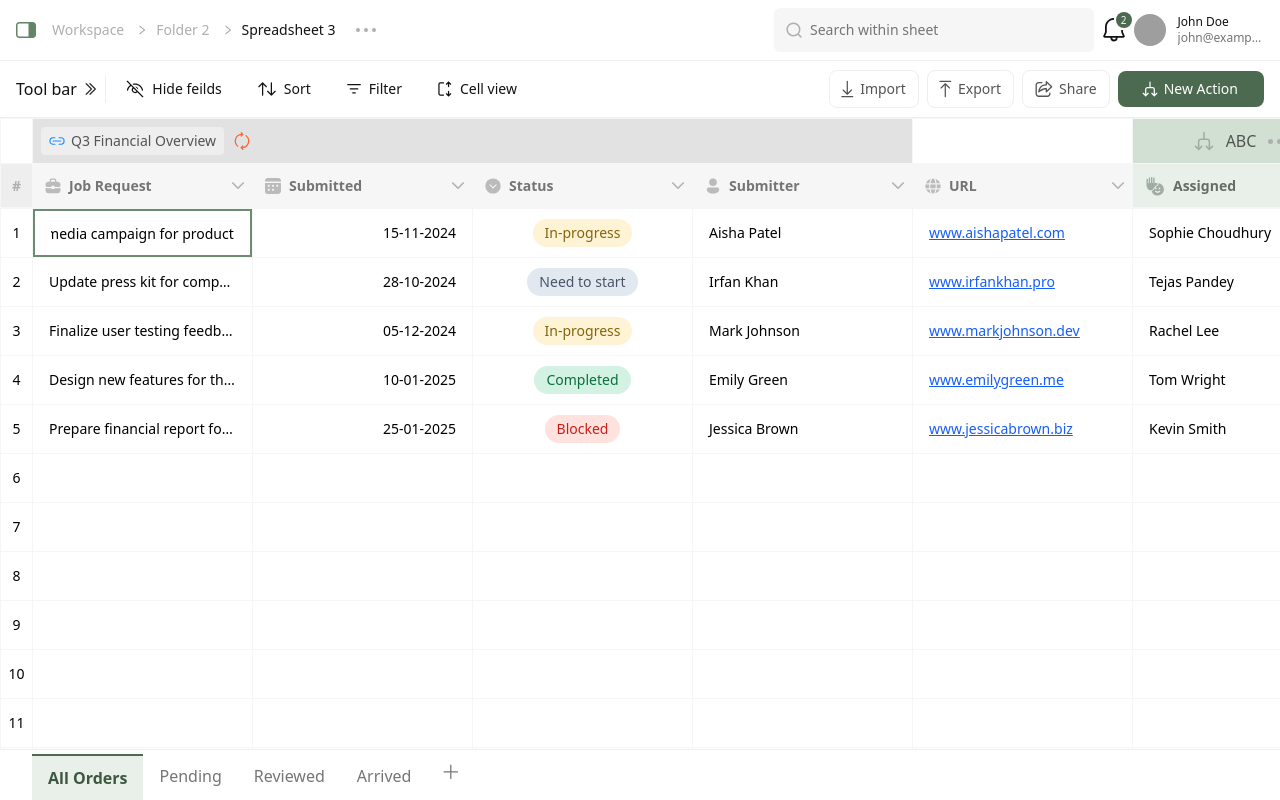
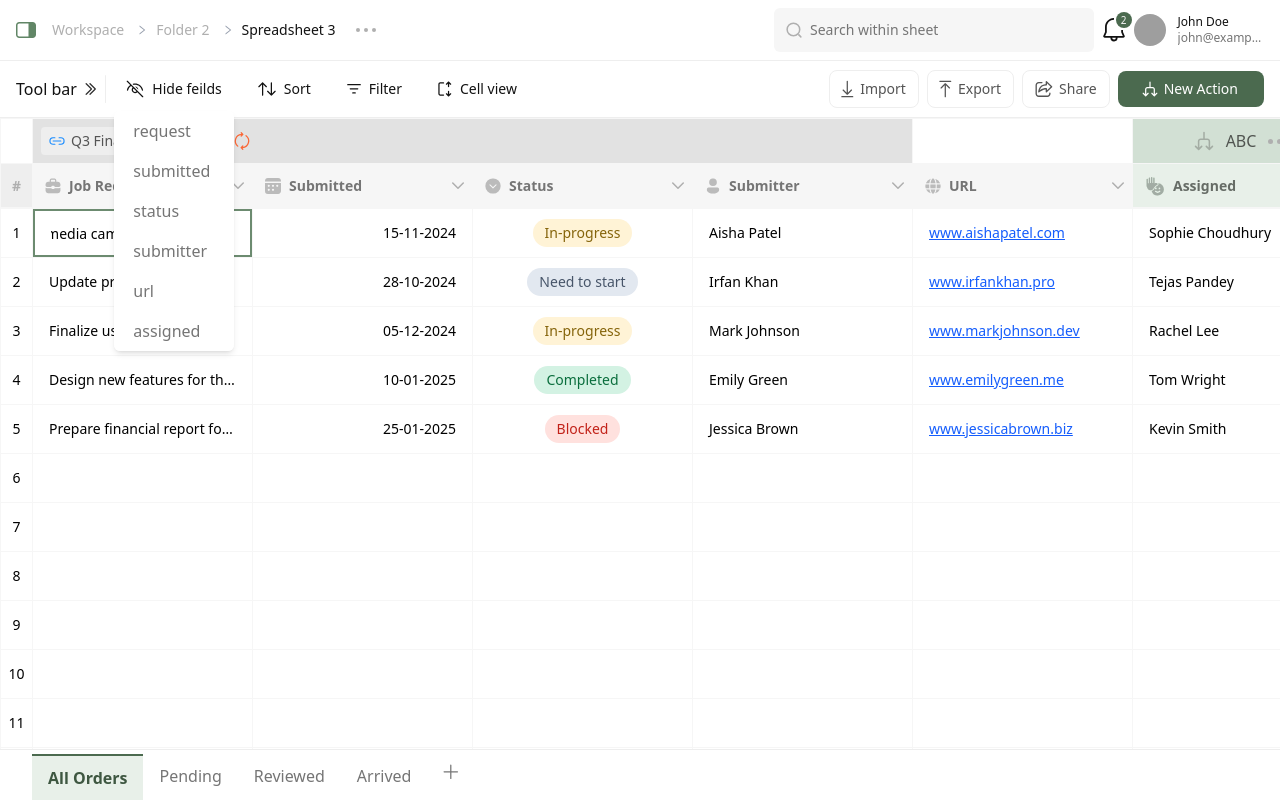
Before and after one commit to akshitha143/Inscripts-task, a React (Vite) app: page / in a window 1280 px wide. Both pictures are taken after a click on the element "Hide feilds". Built offline with nearby package versions, Linux system fonts and the light colour scheme; grey boxes are pictures that could not be loaded.

Commit message:
adding hide toggle of the table colums using drop down ui by selecting in it with help of conext api for centerlized storage of data

```diff
--- a/src/components/common/ToolBar.tsx
+++ b/src/components/common/ToolBar.tsx
@@ -1,5 +1,5 @@
 
-import React from "react"
+import React, { useState } from "react"
 
 //icons
 import { Download,Upload,Share,Group } from "../icons";
@@ -8,13 +8,16 @@ import { Download,Upload,Share,Group } from "../icons";
 //types
 import type { IBasicFCProps } from "../../types"
 import Button from "../ui/Button";
+import DropDown from "../ui/DropDown";
 
 const handelInteraction = (input:string)=>{
     console.log("you Click "+ input+ " Button");
 }
 
 const ToolBar: React.FC<IBasicFCProps> = ()=>{
-
+    const [open,setOpen] = useState(false);
+    const [value,setValue] = useState("");
+    console.log(open);
     return(
         <>
             <div className="w-full h-auto bg-white flex flex-row flex-wrap md:flex-nowrap justify-start items-center md:px-4 md:py-2 border-b border-[#EEEEEE]">
@@ -31,11 +34,15 @@ const ToolBar: React.FC<IBasicFCProps> = ()=>{
                     </div>
                 </div>
                 <div className="grow h-full flex flex-row justify-evenly md:justify-start items-center gap-3 hover:cursor-pointer py-1 md:py-0">
-                    <div onClick={()=>{handelInteraction("Hide feilds")}} className="w-auto h-auto flex flex-row items-center gap-2 py-2 px-3">
+                    <div onClick={()=>{
+                                        handelInteraction("Hide feilds");
+                                        setOpen(!open);
+                                    }} className="relative w-auto h-auto flex flex-row items-center gap-2 py-2 px-3">
                         <svg width="18" height="18" viewBox="0 0 18 18" fill="none" xmlns="http://www.w3.org/2000/svg">
                             <path d="M0.849718 0.849722C0.627831 1.07161 0.607658 1.41883 0.789204 1.66351L0.849718 1.73361L4.21186 5.09575C2.6102 6.2203 1.41314 7.89993 0.91573 9.88699C0.831909 10.2218 1.03541 10.5612 1.37025 10.645C1.7051 10.7289 2.0445 10.5254 2.12832 10.1905C2.56955 8.42789 3.65926 6.94956 5.1118 5.99543L6.61982 7.50354C6.03023 8.10482 5.66666 8.92854 5.66666 9.83718C5.66666 11.6781 7.15905 13.1705 8.99999 13.1705C9.90864 13.1705 10.7324 12.807 11.3336 12.2174L16.2664 17.1503C16.5105 17.3944 16.9062 17.3944 17.1503 17.1503C17.3722 16.9284 17.3923 16.5812 17.2108 16.3365L17.1503 16.2664L12.0557 11.1712L12.0567 11.17L11.0566 10.1718L8.66497 7.78065L8.66666 7.78L6.26564 5.38152L6.26666 5.38L5.32226 4.4379L1.7336 0.849722C1.48953 0.605645 1.0938 0.605645 0.849718 0.849722ZM7.50339 8.38789L10.4493 11.3338C10.0743 11.697 9.56326 11.9205 8.99999 11.9205C7.8494 11.9205 6.91666 10.9878 6.91666 9.83718C6.91666 9.27392 7.14019 8.76287 7.50339 8.38789ZM8.99999 3.58333C8.16644 3.58333 7.35761 3.70672 6.59257 3.9375L7.62338 4.96766C8.06988 4.87943 8.53033 4.83333 8.99999 4.83333C12.2692 4.83333 15.0916 7.06688 15.8726 10.1943C15.9562 10.5292 16.2955 10.7329 16.6304 10.6492C16.9653 10.5656 17.169 10.2263 17.0854 9.89142C16.1661 6.2106 12.8463 3.58333 8.99999 3.58333ZM9.16223 6.50773L12.33 9.675C12.2452 7.9609 10.8727 6.5897 9.16223 6.50773Z" fill="#121212"/>
                         </svg>
                         <span className="hidden md:block text-sm font-light text-[#121212]">Hide feilds</span>
+                        {open && <DropDown setOpen={setOpen} value={value} onChange={setValue}/>}
                     </div>
                     <div onClick={()=>{handelInteraction("Sort")}} className="w-auto h-auto flex flex-row items-center gap-2 py-2 px-3 hover:cursor-pointer">
                         <svg width="18" height="14" viewBox="0 0 18 14" fill="none" xmlns="http://www.w3.org/2000/svg">
--- a/src/components/table/NewTable.tsx
+++ b/src/components/table/NewTable.tsx
@@ -9,11 +9,13 @@ import TableCell from "./TableCell";
 import columns from "./colums";
 import { useEffect, useMemo, useState } from "react";
 import DeafultHeader from "./DeafultHeader";
+import { useMainContext } from "../../hooks/useMainContext";
 
 
 const SpreadsheetTable = () => {
     const [data ,setData] = useState(mockData);
     const [selectedCell,setSelectedCell] = useState({row:0,col:1});
+    const {columnVisibility,handleColumnVisibilityChange} = useMainContext();
 
     const table = useReactTable({
         data: data,
@@ -22,6 +24,10 @@ const SpreadsheetTable = () => {
         columnResizeDirection: "ltr",
         getCoreRowModel: getCoreRowModel(),
         enableColumnResizing: true,
+        state:{
+            columnVisibility,
+        },
+        onColumnVisibilityChange: handleColumnVisibilityChange,
         defaultColumn: {
         size: 220,
         minSize: 32,
--- /dev/null
+++ b/src/components/ui/DropDown.tsx
@@ -0,0 +1,43 @@
+import clsx from "clsx"
+import { useContext, type Dispatch,type SetStateAction } from "react";
+import MainContext from "../../context/MainContext";
+
+
+interface IDropDownPros{
+    value?:string,
+    setOpen: Dispatch<SetStateAction<boolean>>,
+    onChange: Dispatch<SetStateAction<string>>
+}
+
+
+const DropDown:React.FC<IDropDownPros> = ({onChange,setOpen})=>{
+    const {handleColumnVisibilityChange} = useContext(MainContext)!;
+    const options = ["request","submitted","status","submitter","url","assigned","priority","dueDate","value"]
+    return(
+        <ul className="absolute left-0 top-full z-50 mt-1 w-[120px] bg-white rounded-md shadow-md max-h-60 overflow-auto">
+          {options.map((opt,id) => (
+            <li
+              key={id}
+              onClick={(e) => {
+                e.stopPropagation();
+                setOpen(false);
+                onChange(opt);
+                handleColumnVisibilityChange((old)=>(
+                    {
+                        ...old,
+                        [opt]: !old[opt]
+                    }
+                ))
+              }}
+              className={clsx(
+                "px-4 py-2 text-[#757575] border-l-3 border-transparent hover:font-medium hover:border-[#3E5741] hover:bg-[#E8F0E9] hover:text-[#3E5741] cursor-pointer",
+              )}
+            >
+              {opt}
+            </li>
+          ))}
+        </ul>
+    )
+}
+
+export default DropDown;
--- /dev/null
+++ b/src/context/MainContext.tsx
@@ -0,0 +1,35 @@
+// ColumnVisibilityContext.tsx
+import { createContext, useState } from "react";
+import type { OnChangeFn, VisibilityState } from "@tanstack/react-table";
+
+type MainContextType = {
+  columnVisibility: VisibilityState;
+  setColumnVisibility: React.Dispatch<React.SetStateAction<VisibilityState>>;
+  handleColumnVisibilityChange: OnChangeFn<VisibilityState>;
+};
+
+const MainContext = createContext<MainContextType | undefined>(
+  undefined
+);
+
+export const MainProvider = ({ children }: { children: React.ReactNode }) => {
+  const [columnVisibility, setColumnVisibility] = useState<VisibilityState>({
+    "request":true,"submitted":true,"status":true,"submitter":true,"url":true,"assigned":true,"priority":true,"dueDate":true,"value":true
+  });
+
+  const handleColumnVisibilityChange: OnChangeFn<VisibilityState> = (updaterOrValue) => {
+    setColumnVisibility((old) =>
+      typeof updaterOrValue === "function" ? updaterOrValue(old) : updaterOrValue
+    );
+  };
+
+  return (
+    <MainContext.Provider
+      value={{ columnVisibility, setColumnVisibility, handleColumnVisibilityChange }}
+    >
+      {children}
+    </MainContext.Provider>
+  );
+};
+
+export default MainContext;
--- /dev/null
+++ b/src/hooks/useMainContext.ts
@@ -0,0 +1,9 @@
+import { useContext } from "react";
+import MainContext from "../context/MainContext";
+export const useMainContext = () => {
+  const context = useContext(MainContext);
+  if (!context) {
+    throw new Error("useColumnVisibility must be used within ColumnVisibilityProvider");
+  }
+  return context;
+};
--- a/src/pages/SpreadsheetPage.tsx
+++ b/src/pages/SpreadsheetPage.tsx
@@ -3,13 +3,16 @@ import React from 'react';
 import AppLayout from '../components/layout/AppLayout';
 // import SpreadsheetTable from '../components/table/SpreadsheetTable';
 import SpreadsheetTable from '../components/table/NewTable';
+import { MainProvider } from '../context/MainContext';
 
 
 const SpreadsheetPage: React.FC = () => {
   return (
-    <AppLayout>
-      <SpreadsheetTable/>
-    </AppLayout>
+    <MainProvider>
+      <AppLayout>
+        <SpreadsheetTable/>
+      </AppLayout>
+    </MainProvider>
   );
 };
 
```
